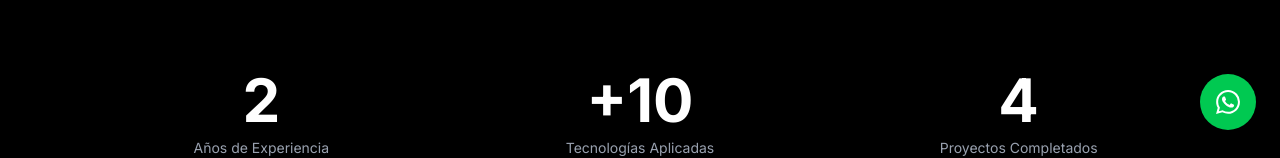
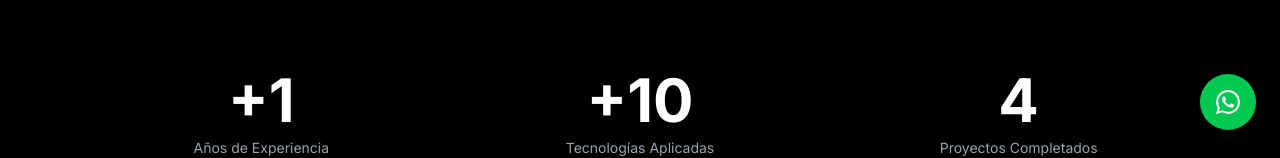
Before and after one commit to Pedrosandoval2/Portfolio, an Astro site: page /es in a window 1280 px wide. Shown: the part 646-804 px from the top of the page. Built offline with nearby package versions, Linux system fonts and the light colour scheme; Astro itself is replaced by a stand-in of ours.

Commit message:
change: update experience number

```diff
--- a/src/pages/[lang]/index.astro
+++ b/src/pages/[lang]/index.astro
@@ -230,7 +230,7 @@ const languages = [
 						<div
 							class="text-4xl lg:text-6xl font-bold text-white mb-2"
 						>
-							2
+							+1
 						</div>
 						<div class="text-gray-400 text-sm">
 							{t("stats-experience")}
```
